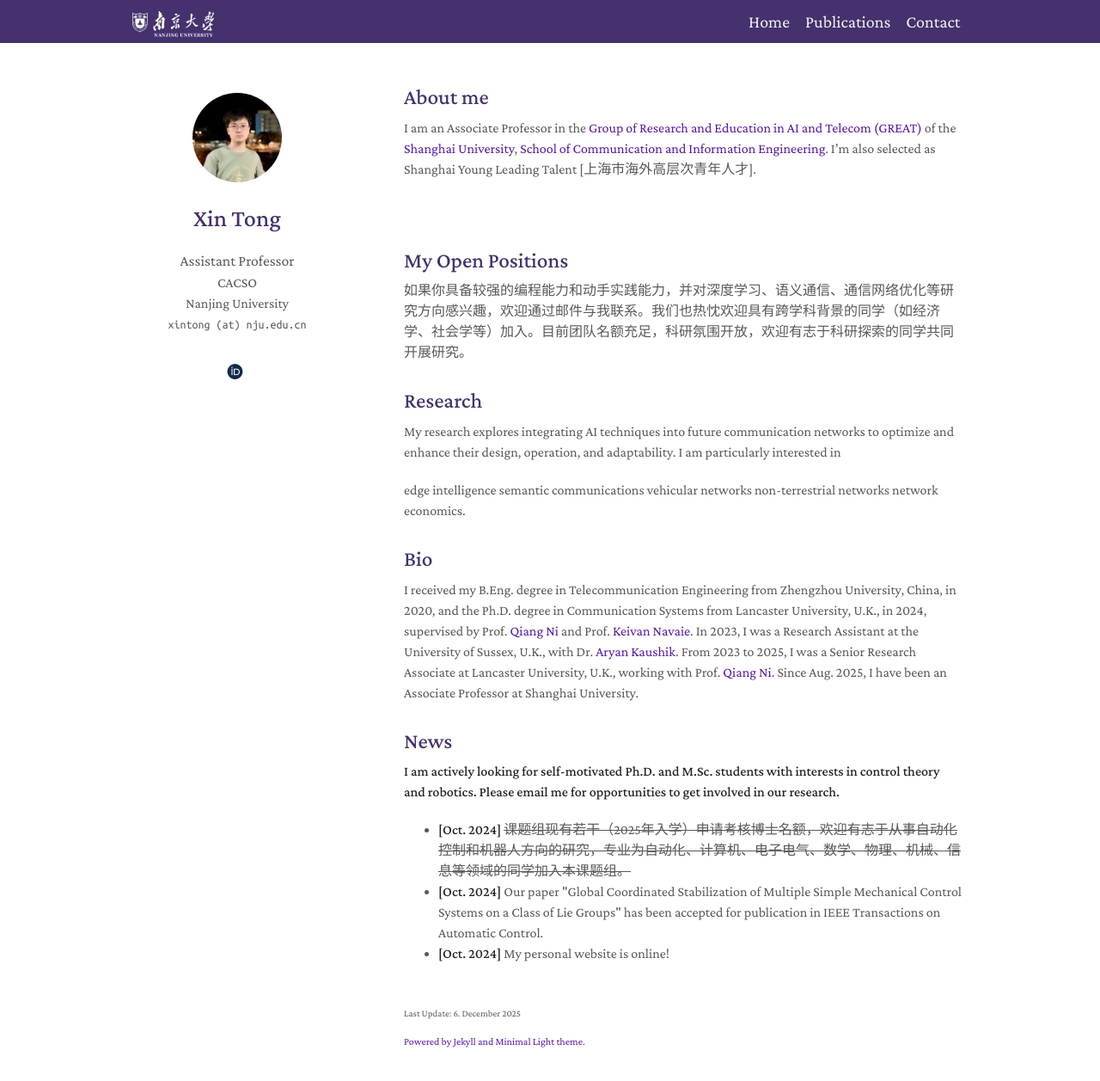
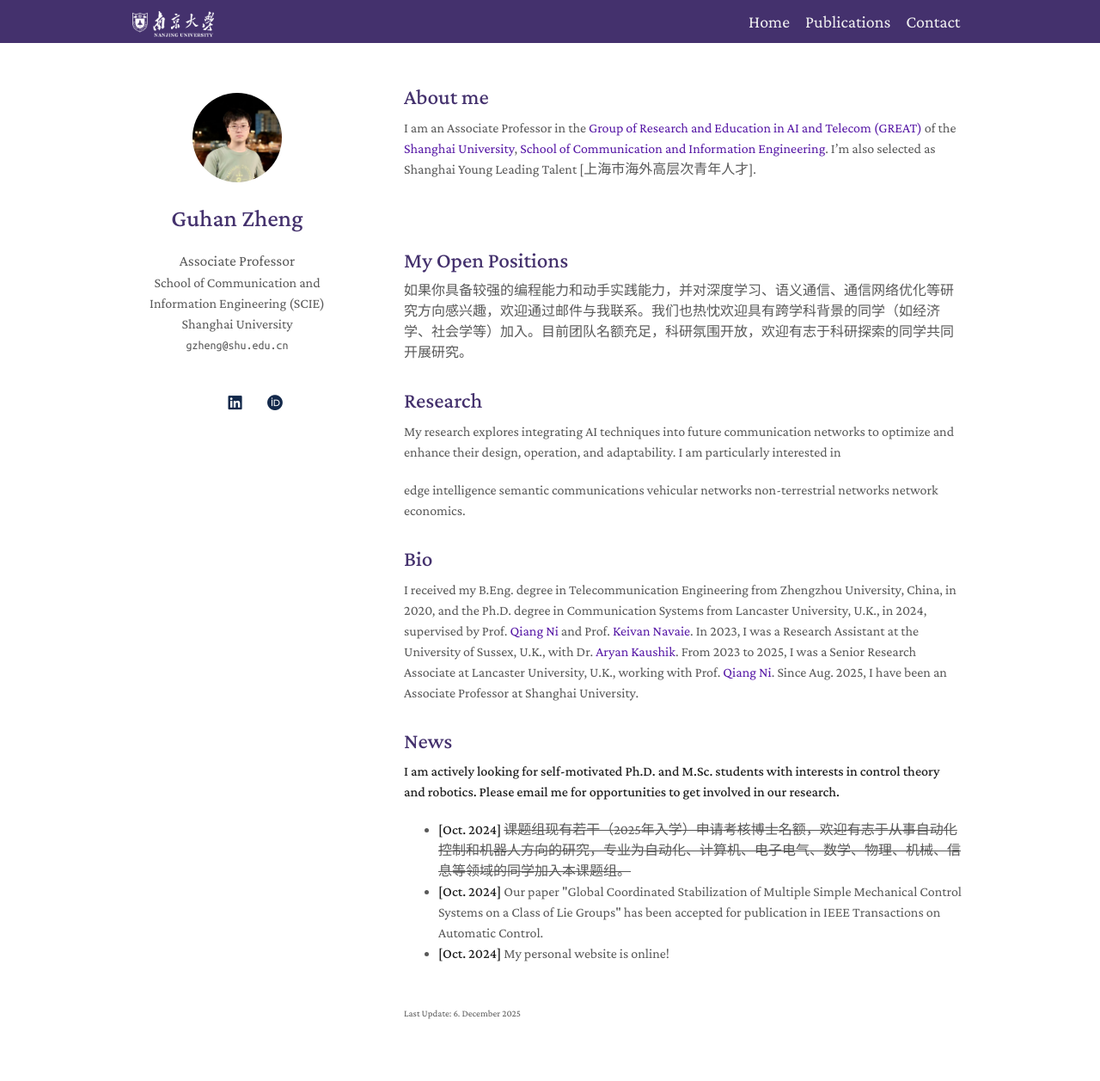
Before and after one commit to Guhan328/Guhan328.github.io, a Jekyll site: the page built from index.md, in a window 1280 px wide and 1292 px high. Shown: the top 1257 px of the window at 86% size. Built offline with Jekyll 4.4.1, drawn with Linux system fonts in a browser that asks for light colours; a style sheet for code colours, icons or effects is not loaded.

Commit message:
Update _config.yml

```diff
--- a/_config.yml
+++ b/_config.yml
@@ -1,17 +1,17 @@
 # Basic Information
-title: Xin Tong
-position: Assistant Professor
-department: CACSO
-department_link: https://cacso.nju.edu.cn/main.psp
-affiliation: Nanjing University
-affiliation_link: https://www.nju.edu.cn
+title: Guhan Zheng
+position: Associate Professor
+department: School of Communication and Information Engineering (SCIE)
+department_link: https://scie-en.shu.edu.cn/
+affiliation: Shanghai University
+affiliation_link: https://en.shu.edu.cn/
 affiliation_logo: ./assets/img/nju_logo.png
-email: xintong (at) nju.edu.cn
+email: gzheng@shu.edu.cn
 
 # Search Engine Optimization (SEO)
-keywords: xin tong, tong xin, xintong, tongxin
+keywords: Guhan Zheng, 郑谷寒
 canonical: https://cacso.nju.edu.cn/main.psp
-description: Xin Tong is an assistant professor at Nanjing University.
+description: Guhan Zheng is an Associate Professor at Shanghai University.
 
 # The option is used to enable the Johns Hopkins template.
 enable_hopkins_logo: false
@@ -21,20 +21,14 @@ enable_last_update: true
 
 # Links
 link_type: icon #text/icon
-# google_scholar: https://scholar.google.com/citations?user=Qi2PSmEAAAAJ
-# github_link: https://github.com/yaoyao-liu/
-# linkedin: https://www.linkedin.com/in/liuyaoyao/
-# twitter: https://twitter.com/YaoyaoLiu1/
-orcid: https://orcid.org/0000-0002-6646-0638
+google_scholar: https://scholar.google.com/citations?user=377WJ7IAAAAJ&hl
+linkedin: https://www.linkedin.com/in/guhan-zheng-69139a184/
+orcid: https://orcid.org/0000-0001-5602-1108
 
 # Images
 avatar: ./assets/img/TongXin_Photo_202208.jpg  # base: https://img.yliu.me/avatar.jpg
 favicon: ./assets/img/nju_favicon.ico
 favicon_dark: ./assets/img/nju_favicon.ico
-
-# Footnotes
-footnote: Powered by Jekyll and Minimal Light theme.
-footnote_link: https://github.com/yaoyao-liu/yaoyao-liu.github.io
 
 # Analytics
 # Please remove the following lines about analytics services if you fork my project.
```
